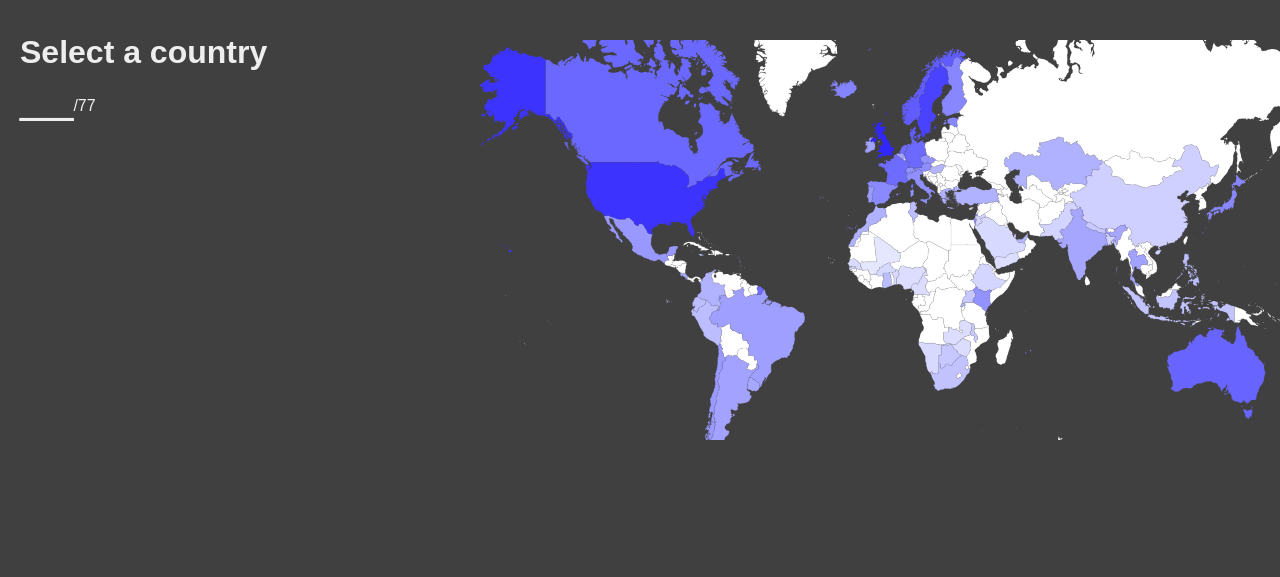
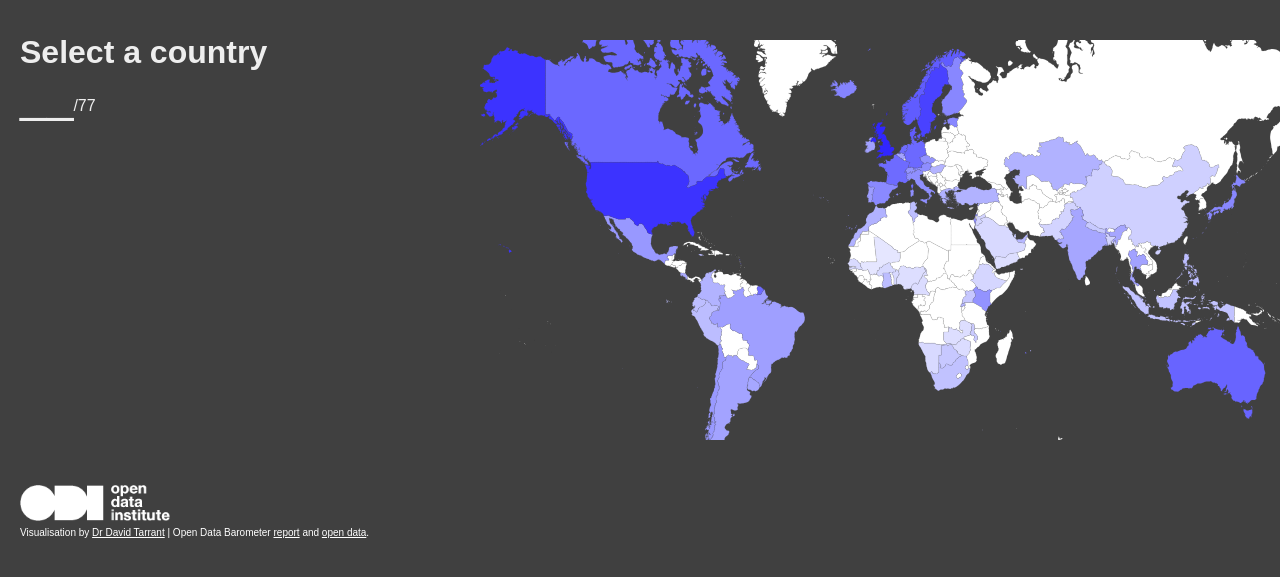
Before and after one commit to theodi/open-data-barometer-viz, a Jekyll site: the page map.html, which Jekyll copies as it is, in a window 1280 px wide. Shown: the top 577 px of the page. Built offline with Jekyll 4.4.1, drawn with Linux system fonts in a browser that asks for light colours; nearby versions of some CDN libraries; some web fonts are replaced; library files that are not in the unit come from our copies.

Commit message:
Added logo and credits, closes #1

```diff
--- a/css/map-style.css
+++ b/css/map-style.css
@@ -92,12 +92,24 @@ h2 {
 
 #logo {
 	position: absolute;
-	top: 490px;
+	top: 485px;
 	width: inherit;
 	text-align: center;
+	left: 20px;
+}
+#credit {
+	font-size: 10px;
+	color: white;
+	position: absolute;
+	top: 520px;
+	left: 20px;
+}
+#credit a {
+	color: white;
+	text-decoration: underline;
 }
 .logoimg {
-	width: 200px;
+	width: 150px;
 }
 #map {
   position: absolute;
--- a/map.html
+++ b/map.html
@@ -26,6 +26,12 @@
   </div>
   <div id="datasets">
   </div>
+  <div id="logo">
+	<a href="http://theodi.org"><img class="logoimg" src="img/logo.png" alt="The Open Data Institute"></img></a>
+  </div>
+  <div id="credit">
+	Visualisation by <a href="http://theodi.org/team/dr-david-tarrant">Dr David Tarrant</a> | Open Data Barometer <a target="_blank" href="http://www.opendatabarometer.org">report</a> and <a target="_blank" href="http://www.opendataresearch.org/content/2013/535/get-data-open-data-barometer-2013">open data</a>.
+  </div>
   <script src="js/d3.v3.min.js"></script>
   <script src="js/queue.v1.min.js"></script>
   <script src="js/topojson.js"></script>
```
